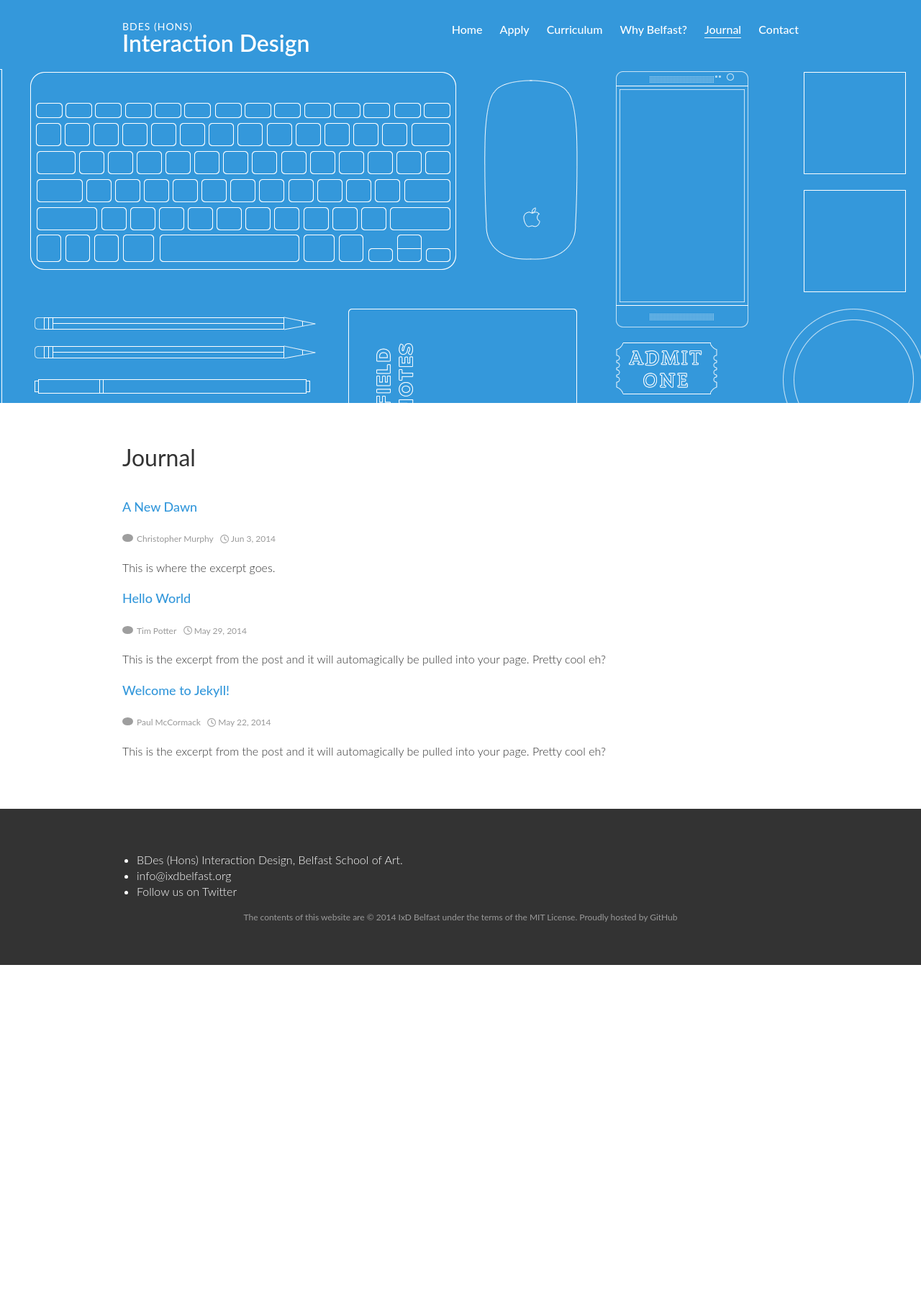
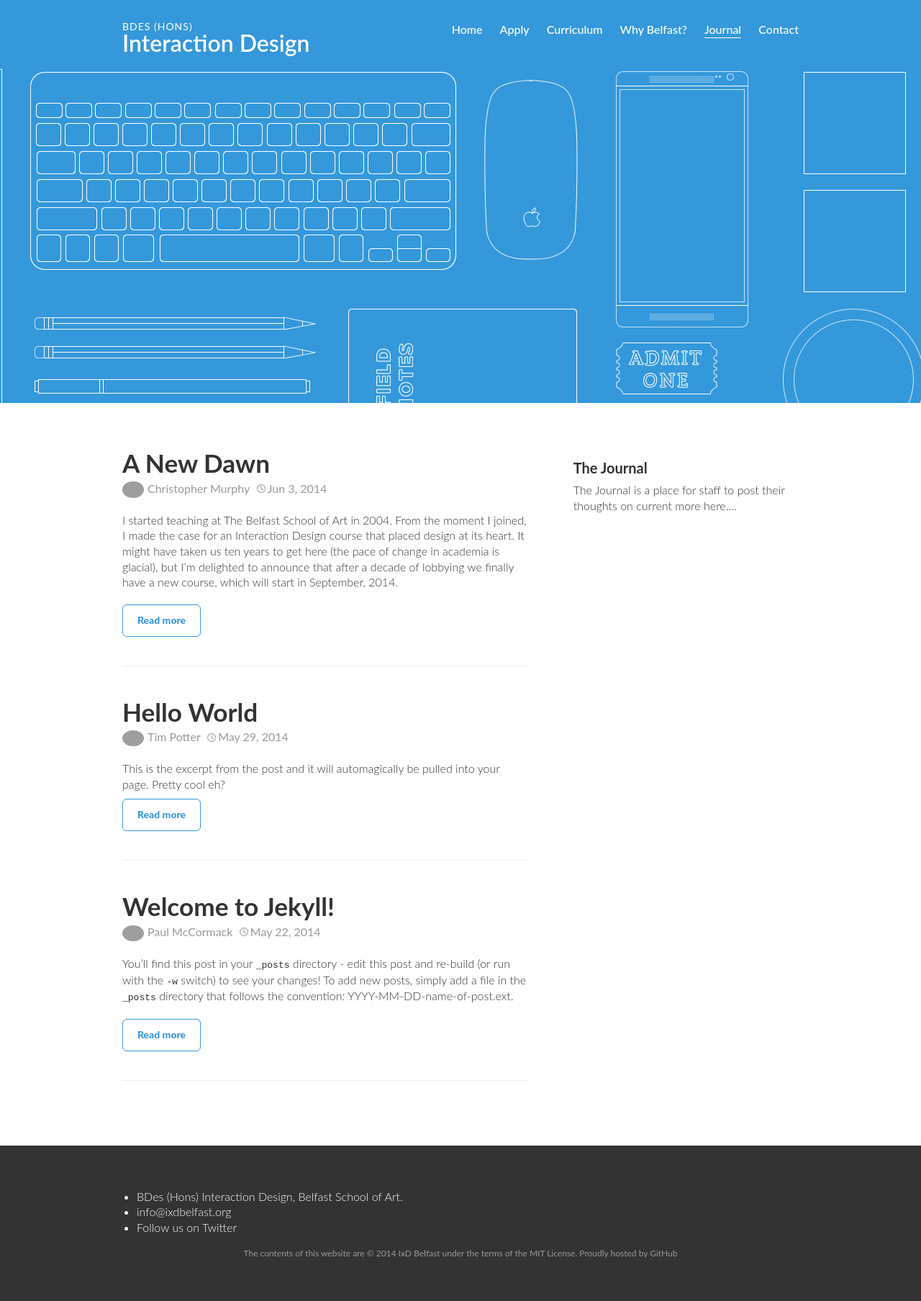
Before and after one commit to ixdbelfast/ixdbelfast.github.io, a Jekyll site: the page built from journal.html, in a window 1280 px wide. Shown: the whole page at 72% size. Built offline with Jekyll 4.4.1, drawn with Linux system fonts in a browser that asks for light colours; before the commit the page ends 1341 px from its top, so only the background shows below that; grey boxes are pictures that could not be loaded.

Commit message:
Visual tweaks to the Journal posts

```diff
--- a/_layouts/post.html
+++ b/_layouts/post.html
@@ -1,14 +1,14 @@
 ---
 layout: default
 ---
-<div class="post">
 
-    <h1>{{ page.title }}</h1>
-    <p class="meta">{{ page.date | date: "%b %-d, %Y" }}{% if page.meta %} • {{ page.meta }}{% endif %}</p>
+<article class="two left post-content">
+	 <h1>{{ page.title }}</h1>
+	{{ content }}
+</article>
+
+<div class="one right">
     <p>{% if page.avatar %} <img class="avatar" src="{{ page.avatar }}" />{% endif %} {% if page.author %} by {{ page.author }}{% endif %}</p>
-
-  <article class="post-content">
-  {{ content }}
-  </article>
+    <p class="post-date">{{ page.date | date: "%b %-d, %Y" }}{% if page.meta %} • {{ page.meta }}{% endif %}</p>
 
 </div>
--- a/css/style.css
+++ b/css/style.css
@@ -110,7 +110,6 @@ textarea {
 body {
   font-family: "lato", "Helvetica Neue", Arial, Helvetica, Geneva, sans-serif;
   color: #333333;
-  font-size: 1em;
   -webkit-font-smoothing: antialiased; }
 
 a {
@@ -131,19 +130,20 @@ p {
 
 #home .two p:nth-of-type(1),
 #about .two p:nth-of-type(1),
-.overview p:nth-of-type(1) {
+.overview p:nth-of-type(1),
+.post-content p:nth-of-type(1) {
   font-size: 1.25em;
   /* 20/16 */
   line-height: 1.25em; }
 
 h1 {
-  font-size: 2em;
-  margin-bottom: 20px;
-  font-weight: 400; }
+  font-size: 2.2em;
+  margin-bottom: 20px; }
 
 .logo {
   color: white;
-  font-weight: 600; }
+  font-weight: 600;
+  font-size: 2em; }
   .logo span {
     font-size: 14px;
     clear: both;
@@ -155,7 +155,6 @@ h1 {
 h2 {
   font-size: 1.5em;
   /* 24/16 */
-  font-weight: 500;
   padding: 20px 0 10px; }
 
 h3 {
@@ -186,7 +185,8 @@ img {
 .avatar {
   border-radius: 50%;
   width: 50px;
-  margin-right: 5px; }
+  margin-right: 5px;
+  vertical-align: middle; }
 
 /* NAVIGATION
 ------------------------------------------------------------------------------------------------------------------------------------------ */
@@ -281,7 +281,7 @@ footer {
     display: block;
     width: 100%;
     position: absolute;
-    font-weight: 100; }
+    font-weight: 400; }
   .module:nth-child(2):before {
     content: "Year 1"; }
   .module:nth-child(6):before {
@@ -306,17 +306,17 @@ footer {
 
 /* POSTS
 ------------------------------------------------------------------------------------------------------------------------------------------ */
-.posts .avatar {
-  width: 15px; }
 .posts li {
   list-style-type: none;
   margin-left: 0;
   margin-bottom: 20px; }
 
-.post-date {
+.post-date,
+.post-author {
   font-size: 12px;
   color: #999;
   font-weight: 400; }
+
 .post-date:before {
   display: inline-block;
   content: "";
@@ -328,17 +328,33 @@ footer {
   background: transparent url("../images/icons/time.svg") no-repeat; }
 
 .post-link {
-  font-weight: 500;
+  font-weight: 600;
   display: block;
   clear: both;
   font-size: 1.125em;
   /* 18/16 */ }
 
 .post-author {
-  color: #999;
-  font-size: 12px;
-  margin-right: 5px;
-  font-weight: 400; }
+  margin-right: 5px; }
+
+#journal .avatar {
+  width: 30px; }
+#journal h1 {
+  margin-bottom: 0; }
+#journal li {
+  margin-bottom: 0; }
+  #journal li.read-more {
+    border-bottom: 1px solid #eee;
+    padding-bottom: 20px;
+    margin-bottom: 40px; }
+#journal .post-excerpt {
+  margin-top: 20px; }
+#journal .post-date,
+#journal .post-author {
+  font-size: 1em; }
+
+#home .avatar {
+  width: 15px; }
 
 /* SLIDESHOW
 ------------------------------------------------------------------------------------------------------------------------------------------ */
@@ -363,12 +379,12 @@ footer {
   font-size: 0.875em;
   /* 14/16 */
   font-weight: 800;
+  background-color: transparent;
+  color: #3498db;
+  border: 1px solid #3498db; }
+  .button:hover {
     color: white;
     background-color: #3498db;
-  border: 1px solid #3498db; }
-  .button:hover {
-    background-color: transparent;
-    color: #3498db;
     opacity: 1; }
 
 /* USEFUL CLASSES
--- a/journal.html
+++ b/journal.html
@@ -1,18 +1,29 @@
 ---
-layout: post
+layout: default
 title: Journal
 id: journal
 permalink: /journal/
 ---
 
+ <div class="two left">
+
   <ul class="posts">
     {% for post in site.categories.journal %}
       <li>
-        <a class="post-link" href="{{ site.baseurl }}{{ post.url }}">{{ post.title }}</a>
+        <h1>{{ post.title }}</h1>
+        <span class ="post-author"><img class="avatar" src="{{ post.avatar }}" />{{ post.author }}</span>
+        <span class="post-date">{{ post.date | date: "%b %-d, %Y" }}</span>
       </li>
-      <li>
-        <span class ="post-author"><img class="avatar" src="{{ post.avatar }}" />{{ post.author }}</span>
-        <span class="post-date">{{ post.date | date: "%b %-d, %Y" }}</span></li>
-      <li>{{ post.excerpt }}</li>
+      <li class="post-excerpt">{{ post.excerpt }}</li>
+      <li class="read-more"><a class="button" href="{{ site.baseurl }}{{ post.url }}">Read more</a></li>
     {% endfor %}
   </ul>
+
+</div>
+
+<div class="one right">
+
+  <h3>The Journal</h3>
+  <p>The Journal is a place for staff to post their thoughts on current more here....</p>
+
+</div>
--- a/journal/_posts/2014-05-22-welcome-to-jekyll.md
+++ b/journal/_posts/2014-05-22-welcome-to-jekyll.md
@@ -5,7 +5,6 @@ date:   2014-05-22 11:55:35
 author: Paul McCormack
 avatar: https://pbs.twimg.com/profile_images/445539149399855104/hkXmrMxe.png
 categories: jekyll update
-excerpt: This is the excerpt from the post and it will automagically be pulled into your page. Pretty cool eh?
 ---
 
 You'll find this post in your `_posts` directory - edit this post and re-build (or run with the `-w` switch) to see your changes!
--- a/journal/_posts/2014-06-03-a-new-dawn.md
+++ b/journal/_posts/2014-06-03-a-new-dawn.md
@@ -5,7 +5,6 @@ date:   2014-06-03 13:00:00
 author: Christopher Murphy
 avatar: https://pbs.twimg.com/profile_images/3363977232/3719860c3f790ed9b16e25868caf2295.jpeg
 categories: jekyll update
-excerpt: This is where the excerpt goes.
 ---
 
 I started teaching at The Belfast School of Art in 2004. From the moment I joined, I made the case for an Interaction Design course that placed design at its heart. It might have taken us ten years to get here (the pace of change in academia is glacial), but I'm delighted to announce that after a decade of lobbying we finally have a new course, which will start in September, 2014.
```
Also changed, not shown: scss/layout.scss (+50 -22 lines). Lines whose indentation alone changed are shown as unchanged.
